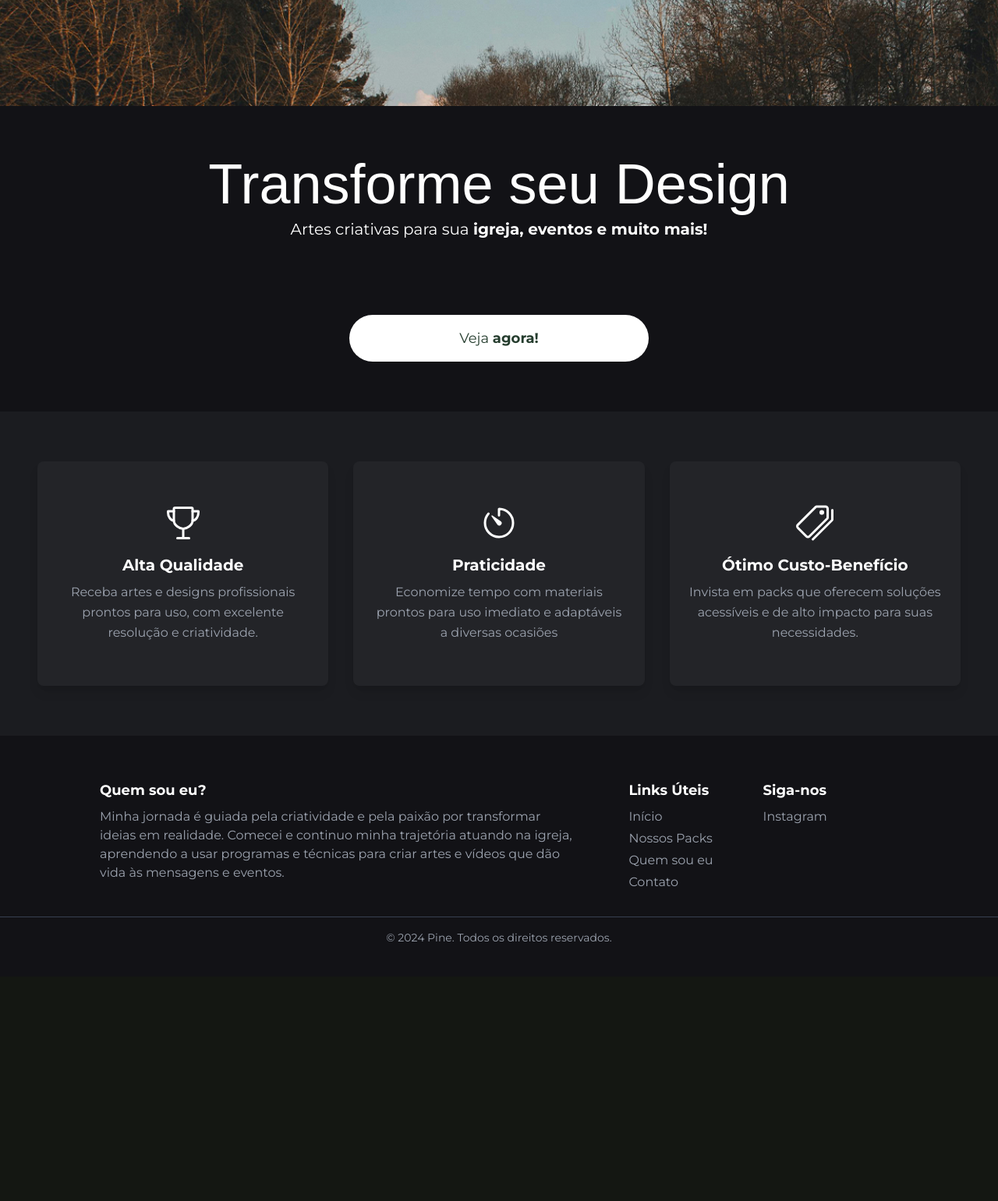
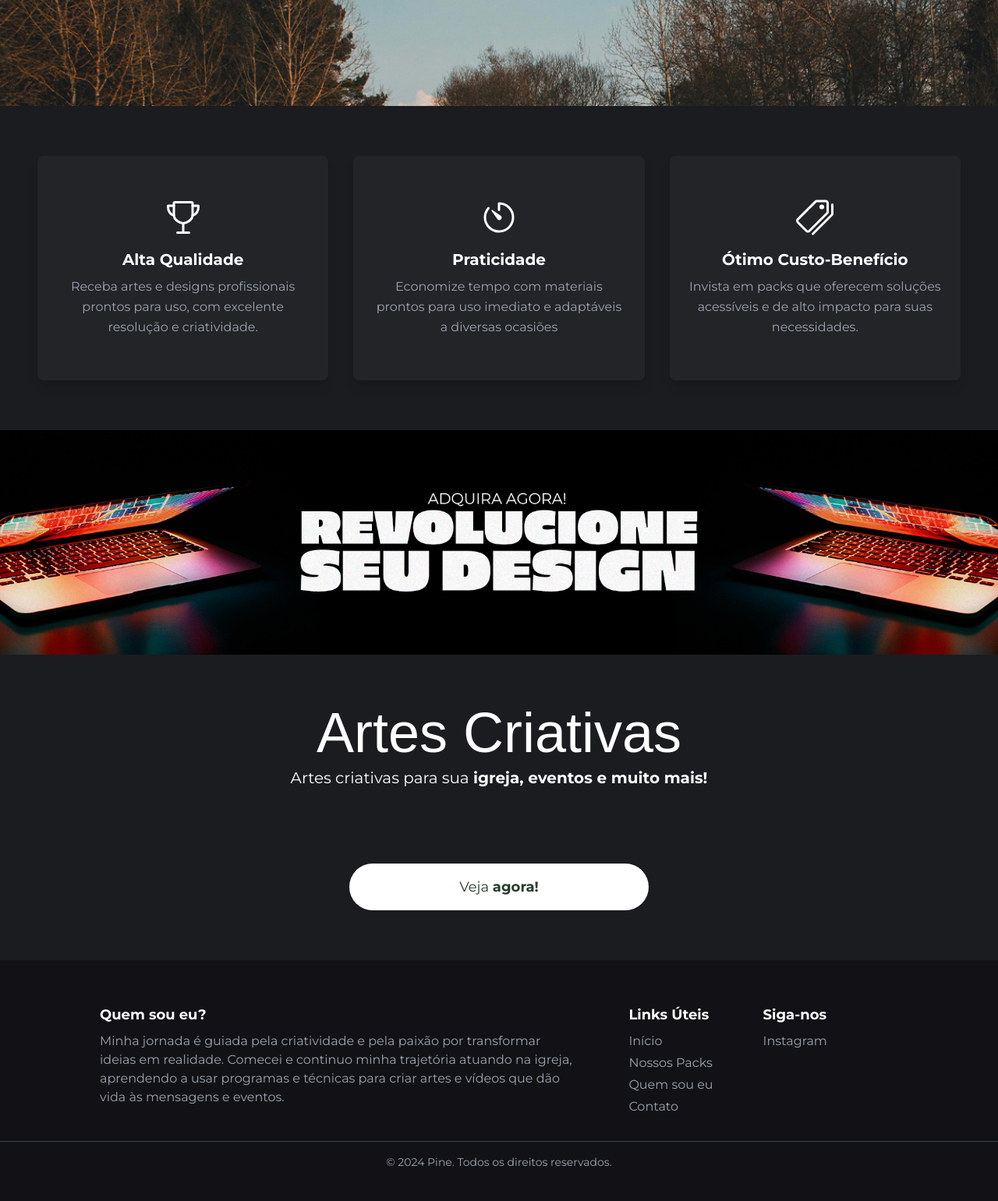
Before and after one commit to Rafael-273/pine_studio, a Django app: template pine_studio/templates/front/home.html in a window 1280 px wide. Shown: the part 664-2205 px from the top of the page at 78% size. Before the commit the page ends 1872 px from the top, so only its background shows below. Run offline with Django 5.2, Linux system fonts and the light colour scheme; the template is opened without the code that fills it, so the values that code supplies are empty; parts of the project's set-up code (start-up, migrations or seed data) failed here and were passed over; some libraries are stand-ins or nearby versions; some web fonts are replaced.

Commit message:
feat: finish home layout

```diff
--- a/pine_studio/templates/front/home.html
+++ b/pine_studio/templates/front/home.html
@@ -21,40 +21,6 @@
             <img class="w-[18rem] md:w-[20rem] lg:w-[32rem] h-auto" src="{% static 'assets/pine.png' %}" alt="logo">
             <div class="rounded-full md:w-2/3 cursor-pointer px-6 sm:px-8 py-3 sm:py-4 text-center text-sm sm:text-base md:text-lg hover:scale-105 transition-transform duration-300" style="background-color: var(--tertiary-color); color: var(--secondary-color-light);">
                 Veja <b>nossos Criativos!</b>
-            </div>
-        </div>
-    </div>
-
-    <div class="py-12 md:py-16 w-full" style="background-color: var(--tertiary-color-dark);">
-        <div class="container mx-auto px-4 sm:px-8 flex flex-col gap-8 md:gap-12 items-center">
-            <div class="flex flex-col gap-2 p-2 md:p-0 items-center">
-                <h2 class="hidden md:flex text-4xl tracking-normal lg:text-7xl text-center" style="color: var(--secondary-color-light); font-family: 'Piepie W01 Regular', sans-serif;">
-                    Transforme seu Design
-                </h2>
-                <div class="md:hidden px-2">
-                    <h2 class="text-4xl tracking-normal lg:text-7xl text-center" style="color: var(--secondary-color-light); font-family: 'Piepie W01 Regular', sans-serif;">
-                        Transforme
-                    </h2>
-                    <h2 class="text-5xl tracking-normal lg:text-7xl text-center" style="color: var(--secondary-color-light); font-family: 'Piepie W01 Regular', sans-serif;">
-                        seu Design
-                    </h2>
-                </div>
-                <p class="text-center text-base md:text-xl px-4 md:px-0 mx-auto" style="color: var(--secondary-color-light)">
-                    Artes criativas para sua <b>igreja, eventos e muito mais!</b>
-                </p>
-            </div>
-            <div class="grid grid-cols-1 sm:grid-cols-2 lg:grid-cols-3 gap-4 md:gap-8 px-2">
-                {% for creative in featured_free_creatives|slice:":3" %}
-                    <div class="rounded-lg cursor-pointer shadow-lg overflow-hidden md:hover:scale-105 md:transition-transform md:duration-300">
-                        <img
-                            class="object-contain"
-                            src="{{ creative.image.url }}"
-                            alt="Arte Gratuita {{ creative.name }}">
-                    </div>
-                {% endfor %}
-            </div>
-            <div class="rounded-full w-full md:w-96 cursor-pointer px-6 sm:px-8 py-3 sm:py-4 text-center text-sm sm:text-base md:text-lg" style="background-color: var(--secondary-color-light); color: var(--tertiary-color);">
-                Veja <b>agora!</b>
             </div>
         </div>
     </div>
@@ -93,14 +59,45 @@
         </div>
     </div>
 
+    <div class="horizontal-ad w-full px-0 h-40 lg:h-72 overflow-hidden">
+        <a href="" target="_blank" class="ad-slide">
+            <img src="{% static 'assets/banner.jpg' %}" class="w-full h-full object-cover">
+        </a>
+    </div>
 
-    <!-- <div class="py-8 md:py-16 w-full h-24" style="background-color: var(--tertiary-color-dark);">
+    <div class="py-6 md:py-16 w-full" style="background-color: var(--primary-color);">
         <div class="container mx-auto px-4 sm:px-8 flex flex-col gap-8 md:gap-12 items-center">
+            <div class="flex flex-col gap-2 p-2 md:p-0 items-center">
+                <h2 class="hidden md:flex text-4xl tracking-normal lg:text-7xl text-center" style="color: var(--secondary-color-light); font-family: 'Piepie W01 Regular', sans-serif;">
+                    Artes Criativas
+                </h2>
+                <div class="md:hidden px-2">
+                    <h2 class="text-5xl tracking-normal lg:text-7xl text-center" style="color: var(--secondary-color-light); font-family: 'Piepie W01 Regular', sans-serif;">
+                        Artes
+                    </h2>
+                    <h2 class="text-5xl tracking-normal lg:text-7xl text-center" style="color: var(--secondary-color-light); font-family: 'Piepie W01 Regular', sans-serif;">
+                        Criativas
+                    </h2>
+                </div>
+                <p class="text-center text-base md:text-xl px-4 md:px-0 mx-auto" style="color: var(--secondary-color-light)">
+                    Artes criativas para sua <b>igreja, eventos e muito mais!</b>
+                </p>
+            </div>
+            <div class="grid grid-cols-1 sm:grid-cols-2 lg:grid-cols-3 gap-4 md:gap-8 px-2">
+                {% for creative in featured_free_creatives|slice:":3" %}
+                    <div class="rounded-lg cursor-pointer shadow-lg overflow-hidden md:hover:scale-105 md:transition-transform md:duration-300">
+                        <img
+                            class="object-contain"
+                            src="{{ creative.image.url }}"
+                            alt="Arte Gratuita {{ creative.name }}">
+                    </div>
+                {% endfor %}
+            </div>
             <div class="rounded-full w-full md:w-96 cursor-pointer px-6 sm:px-8 py-3 sm:py-4 text-center text-sm sm:text-base md:text-lg" style="background-color: var(--secondary-color-light); color: var(--tertiary-color);">
                 Veja <b>agora!</b>
             </div>
         </div>
-    </div> -->
+    </div>
 
 </div>
 
--- a/pine_studio/templates/parciais/head.html
+++ b/pine_studio/templates/parciais/head.html
@@ -4,7 +4,7 @@
 <meta http-equiv="X-UA-Compatible" content="IE=edge">
 <meta name="viewport" content="width=device-width, initial-scale=0.9">
 
-<link rel="icon" href="{% static 'assets/favicon.ico' %}" type="image/x-icon">
+<link rel="icon" href="{% static 'assets/favicon.ico' %}" sizes="48x48" type="image/x-icon">
 <link rel="stylesheet" href="https://fonts.googleapis.com/css2?family=Material+Symbols+Outlined:opsz,wght,FILL,GRAD@20..48,100..700,0..1,-50..200" />
 <link rel="stylesheet" href="{% static 'base.css' %}">
 <script src="https://cdn.tailwindcss.com"></script>
```
Also changed, not shown: pine_studio/templates/front/pack_detail.html (+7 -5 lines), pine_studio/static/assets/banner.jpg (added), pine_studio/static/assets/favicon.ico.
